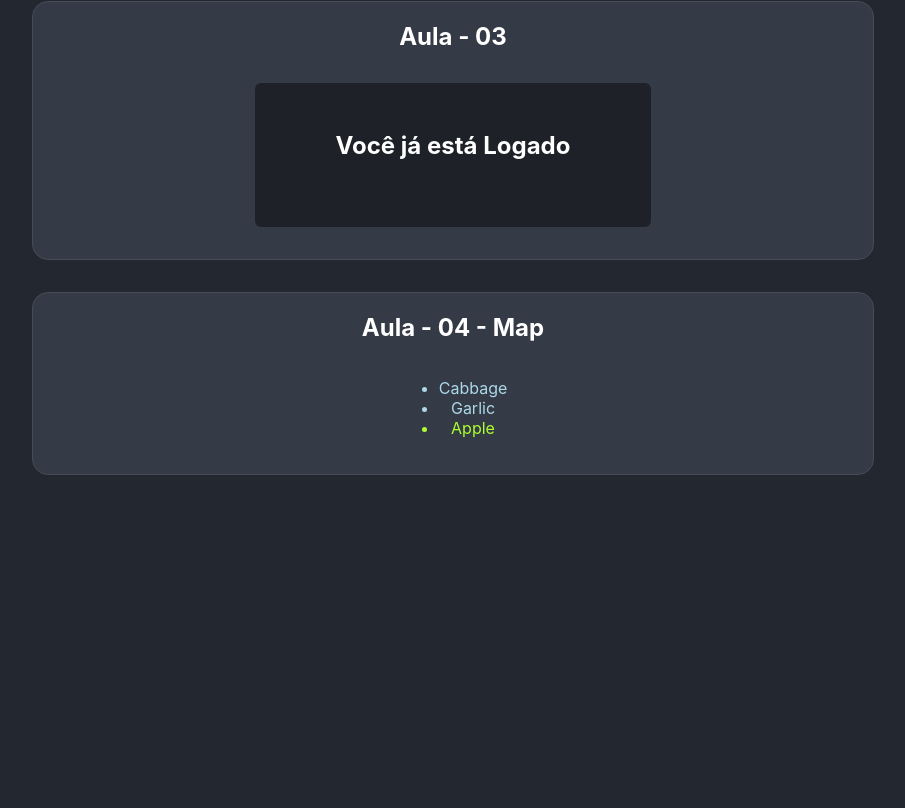
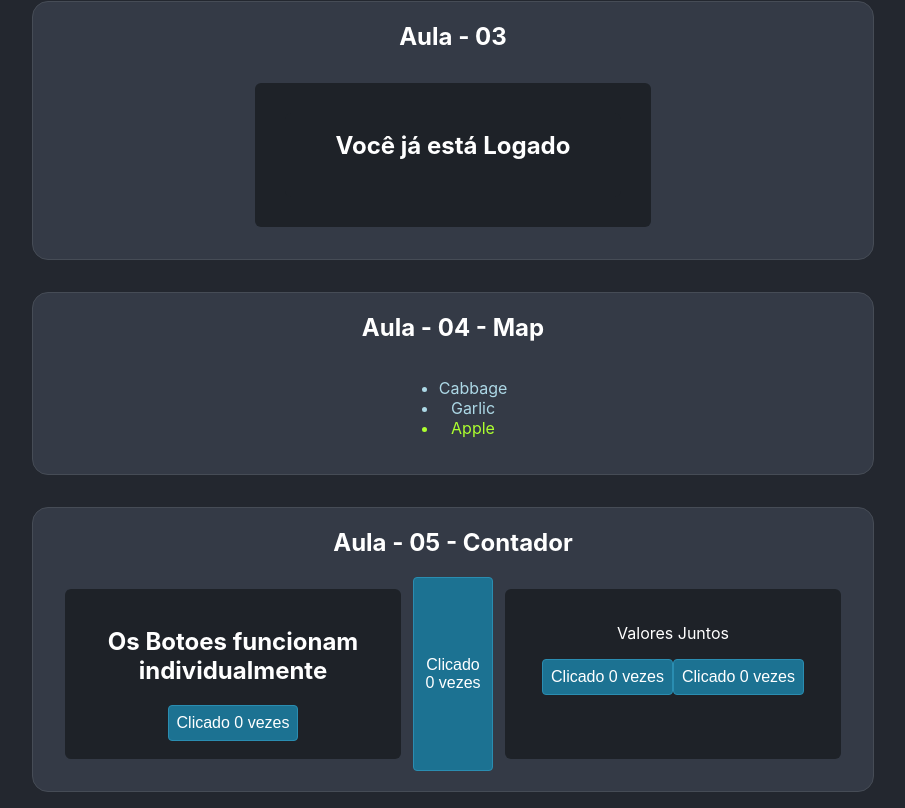
Before and after one commit to abaiense/react-documentation, a React (Create React App) app: page / in a window 1280 px wide. Shown: the part 938-1746 px from the top of the page, without its empty margins (187-1092 px from the left). Before the commit the page ends 1429 px from the top, so only its background shows below. Built offline with nearby package versions, Linux system fonts and the light colour scheme.

Commit message:
contador números usando useState

```diff
--- a/src/App.js
+++ b/src/App.js
@@ -1,6 +1,9 @@
 import "./App.css";
 import Aulas from "./Components/Aulas";
 import Condicional from "./Components/Condicional";
+import Contador from "./Components/Contador";
+import ButtonContador from "./Components/Contador/ButtonContador";
+import ButtonContadorJuntos from "./Components/Contador/ButtonContadorJuntos";
 import Map from "./Components/Map";
 import MyButton from "./Components/MyButton/MyButton";
 import MyButton02 from "./Components/MyButton/MyButton02";
@@ -28,6 +31,12 @@ function App() {
         <Map />
       </Aulas>
 
+      <Aulas tituloAula={"Aula - 05 - Contador"}>
+        <Contador />
+        <ButtonContador />
+        <ButtonContadorJuntos />
+      </Aulas>
+
     </div>
   );
 }
--- /dev/null
+++ b/src/Components/Contador/ButtonContador.jsx
@@ -0,0 +1,17 @@
+import './Contador.css'
+import { useState } from 'react'
+
+const ButtonContador = () => {
+
+    const [count, setCount] = useState(0)
+
+    function handleClick() {
+        setCount(count + 1)
+    }
+
+    return(
+        <button onClick={handleClick}> Clicado {count} vezes </button>
+    )
+}
+
+export default ButtonContador
--- /dev/null
+++ b/src/Components/Contador/ButtonContadorJuntos.jsx
@@ -0,0 +1,26 @@
+import { useState } from 'react'
+
+const ButtonContadorJuntos = () => {
+
+    const [count, setCount] = useState(0)
+
+    function handleClick() {
+        setCount(count + 1)
+    }
+
+    return(
+        <div>
+            <p>Valores Juntos</p>
+            <BotaoJuntos count={count} clicado={handleClick} />
+            <BotaoJuntos count={count} clicado={handleClick} />
+        </div>
+    )
+}
+
+function BotaoJuntos({count, clicado}) {
+    return(
+        <button onClick={clicado}> Clicado {count} vezes </button>
+    )
+}
+
+export default ButtonContadorJuntos
--- /dev/null
+++ b/src/Components/Contador/index.jsx
@@ -0,0 +1,27 @@
+import './Contador.css'
+import { useState } from 'react'
+
+function Botao(){
+    const [count, setCount] = useState(0)
+
+    function handleClick() {
+        setCount(count + 1)
+    }
+
+    return(
+        <button onClick={handleClick}>
+            Clicado {count} vezes
+        </button>
+    );
+}
+
+const Contador = () => {
+    return(
+        <div>
+            <h1>Os Botoes funcionam individualmente</h1>
+            <Botao />
+        </div>
+    )
+}
+
+export default Contador
```
Also changed, not shown: src/Components/Contador/Contador.css (added).
